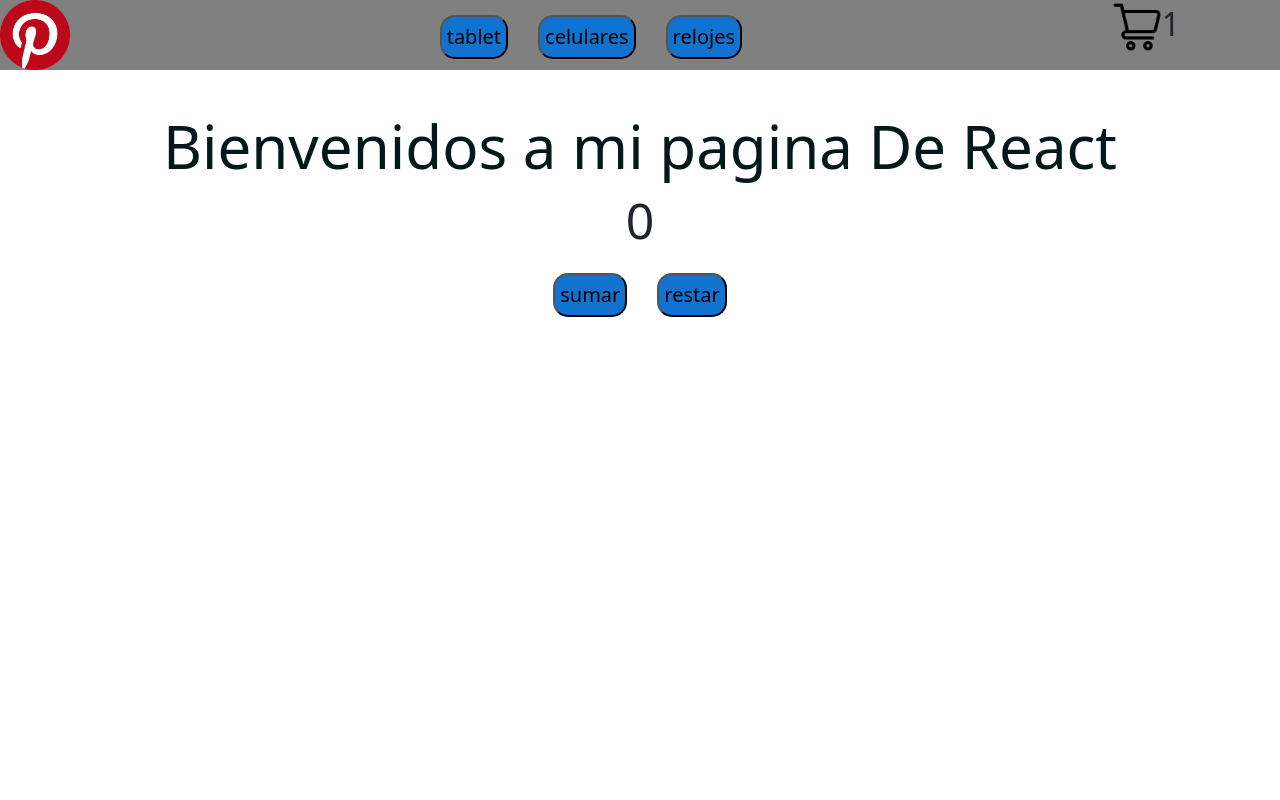
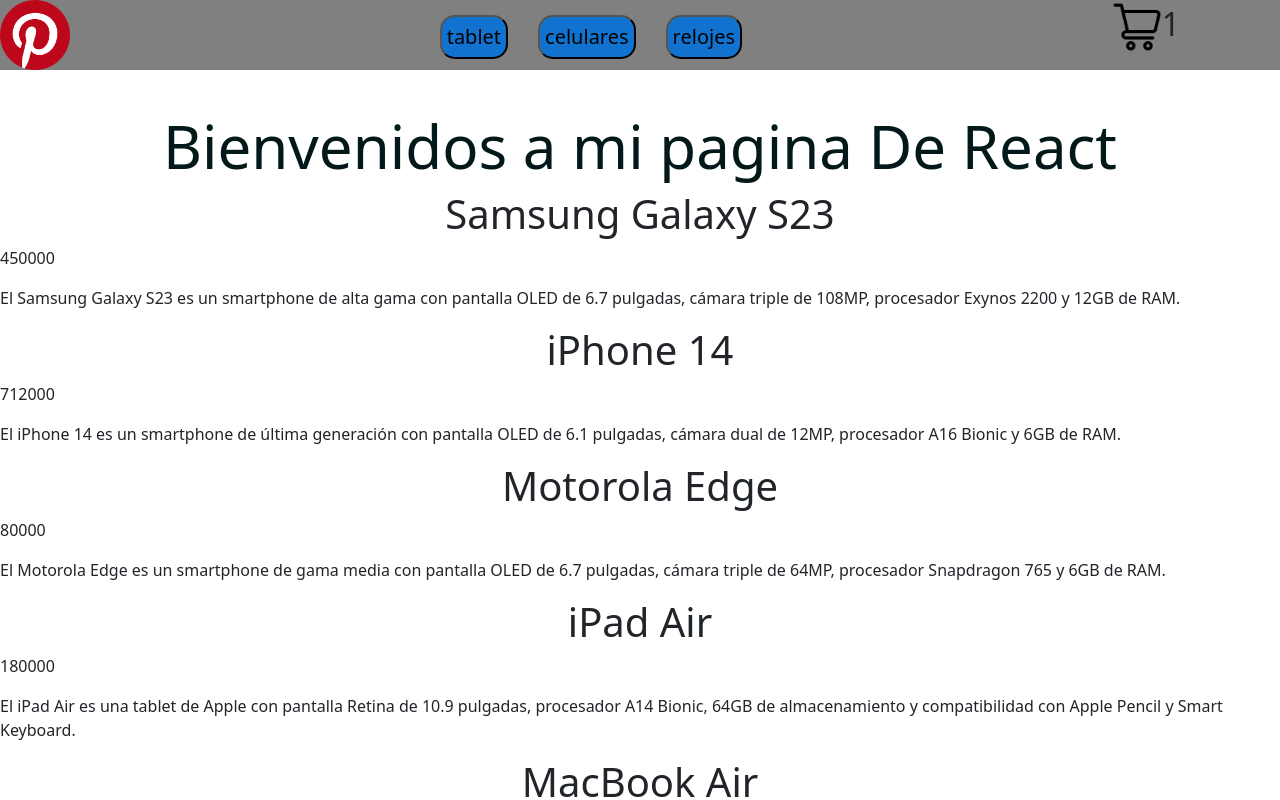
Before and after one commit to gabilan129/React, a React (Create React App) app: page / in a window 1280 px wide. Shown: the top 800 px of the page. Built offline with nearby package versions, Linux system fonts and the light colour scheme.

Commit message:
segunda entrega 1.04 termine el asyncmocks

```diff
--- a/src/Componentes/ItemListConteiner/ItemListConteiner.css
+++ b/src/Componentes/ItemListConteiner/ItemListConteiner.css
@@ -5,3 +5,5 @@
 }
 
 .h1Saludo {font-size: 60px;}
+
+/* s */
--- a/src/Componentes/ItemListConteiner/ItemListConteiner.js
+++ b/src/Componentes/ItemListConteiner/ItemListConteiner.js
@@ -1,10 +1,42 @@
 import ItemCount from "../ItemCount/ItemCount";
 import "./ItemListConteiner.css";
+import { getProducts } from "../../asyncMock";
+import { useEffect,useState} from "react";
+
 
 const ItemListConteiner = ({ greeting }) => {
+
+const [productos,setProductos] = useState([])
+
+
+useEffect(()=>{
+  getProducts()  // utilizo el use efect para que se ejecute una sola ves
+   .then(productos =>{
+    setProductos(productos)
+   })
+},[])
+
+const productosComponentes = productos.map(prod =>{
+  return (
+     <div key={prod.id}>
+         <h1>{prod.name}</h1>
+         <p>{prod.price}</p>
+         <p>{prod.description}</p>
+     </div>
+
+
+  )
+})
+
+
+console.log(productos)
+
   return (
     <div>
       <h1 className="d-flex justify-content-center h1Saludo">{greeting}</h1>
+      <div>
+        {productosComponentes}
+      </div>
       <ItemCount />
     </div>
   );
--- a/src/asyncMock.js
+++ b/src/asyncMock.js
@@ -72,12 +72,10 @@
         stock: 25
       }]
 
-export const getProducts =() =>{
+export const getProducts = () =>{
 return new Promise((resolve)=>{
     setTimeout(()=>{
         resolve(productos)
     },1000)
 })
-
-
 }
```
Also changed, not shown: 1 other file (tests, documents, lock files or other folders).
